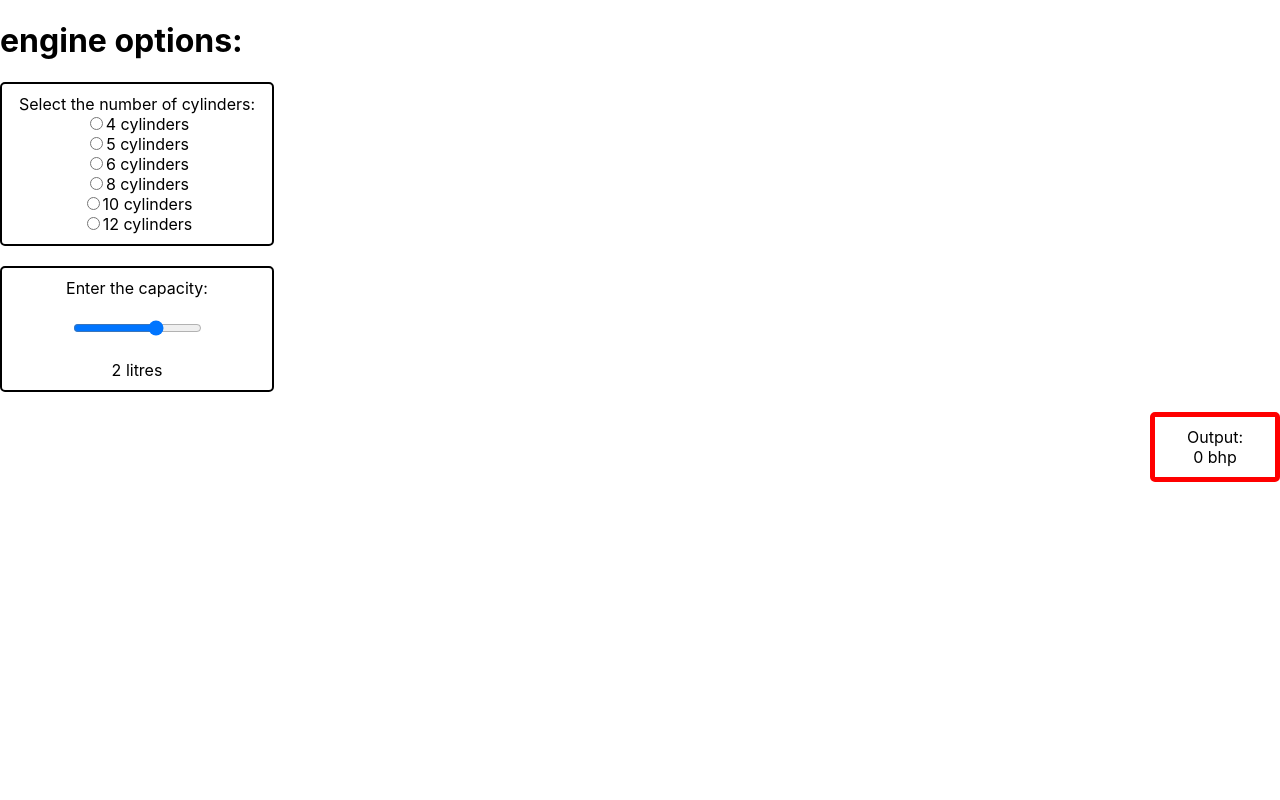
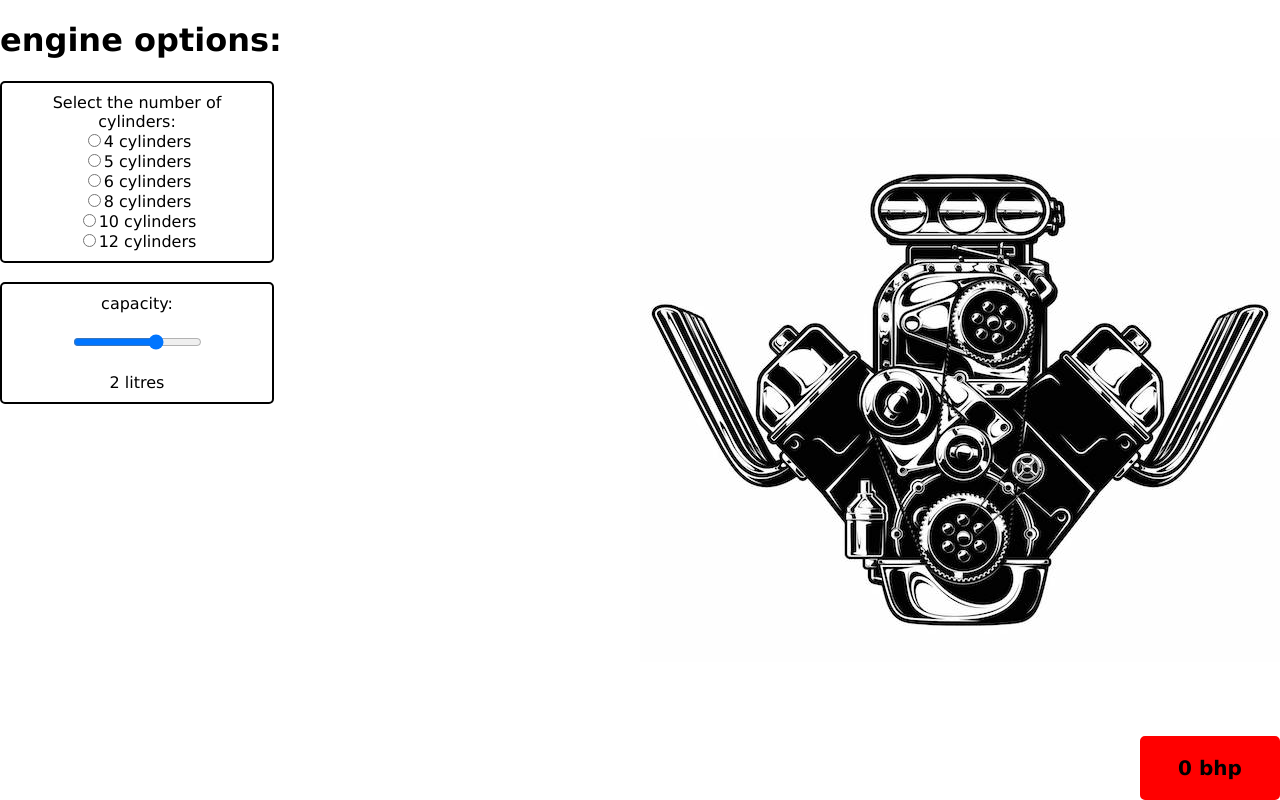
Before and after one commit to FrankieBoye/engine_power, a React (Create React App) app: page / in a window 1280 px wide. Built offline with nearby package versions, Linux system fonts and the light colour scheme.

Commit message:
updated css

```diff
--- a/src/Capacity.js
+++ b/src/Capacity.js
@@ -30,7 +30,7 @@ class Capacity extends Component {
 
    return (
      <div className="capacity">
-     Enter the capacity:
+     capacity:
      <br></br>
      <br></br>
      {input}
--- a/src/Output.js
+++ b/src/Output.js
@@ -24,7 +24,6 @@ class Output extends React.Component {
 
     return (
       <div className="output">
-      Output:<br></br>
       {output.toFixed(0)} bhp
       </div>
     )
--- a/src/index.css
+++ b/src/index.css
@@ -1,10 +1,10 @@
 body {
   margin: 0;
-  font-family: -apple-system, BlinkMacSystemFont, 'Segoe UI', 'Roboto', 'Oxygen',
-    'Ubuntu', 'Cantarell', 'Fira Sans', 'Droid Sans', 'Helvetica Neue',
-    sans-serif;
-  -webkit-font-smoothing: antialiased;
-  -moz-osx-font-smoothing: grayscale;
+  font-family: Verdana;
+  background-image: url('./images/V8 big block.jpeg');
+  background-repeat: no-repeat;
+  background-attachment: fixed;
+  background-position: right;
 }
 
 code {
@@ -39,11 +39,14 @@ code {
     position: absolute;
     text-align: center;
     border-style: solid;
-    border-width: 5px;
+    border-width: 10px;
     border-color: red;
     right:0;
+    bottom: 0px;
     border-radius: 5px;
-    margin-right: 0px;
     padding: 10px;
     width: 100px;
+    background-color: red;
+    font-weight: bold;
+    font-size: 20px;
 }
```
Also changed, not shown: src/images/V engine.jpg (added), src/images/V8 big block.jpeg (added).
